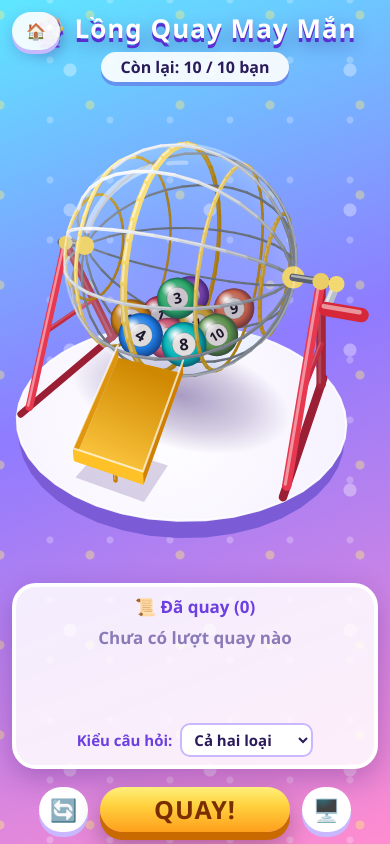
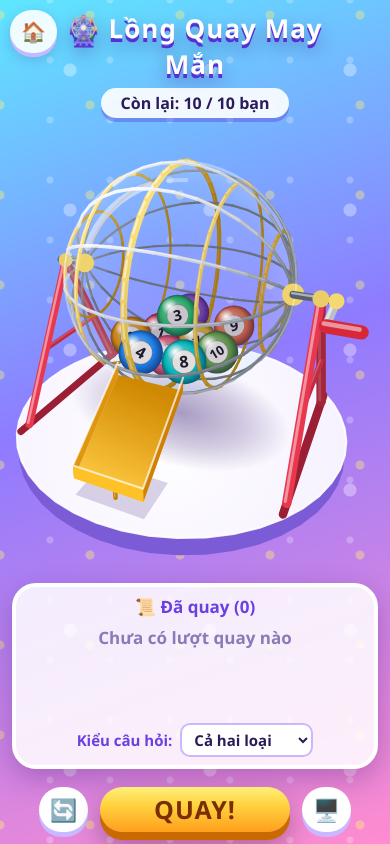
Before and after one commit to vihoangson/long-cau-quay, a PHP site: page /long-quay/index.html in a window 390 px wide. Run offline with PHP 8.4, Linux system fonts and the light colour scheme.

Commit message:
Adjust header padding and button positioning to accommodate home button without overlapping title

```diff
--- a/long-quay/style.css
+++ b/long-quay/style.css
@@ -654,6 +654,10 @@ body::before {
   /* Hàng nút dưới cùng gọn trong 1 tầng: 2 nút phụ chỉ còn biểu tượng */
   .chu-nut { display: none; }
   .nut-phu { font-size: 22px; padding: 0.35em 0.5em; }
+
+  /* Chừa chỗ cho nút 🏠 ở góc trái để không đè lên tiêu đề */
+  .thanh-tren { padding-left: 62px; padding-right: 62px; }
+  .nut-trang-chu { top: 10px; left: 10px; padding: 8px 11px; font-size: 20px; }
   .nut-quay { font-size: clamp(22px, 6.4vw, 34px); letter-spacing: 1px; }
 
   /* Đã có bóng, pháo hoa và tiếng chúc mừng nên ẩn dòng "Chúc mừng" để dành chỗ cho chữ */
```
